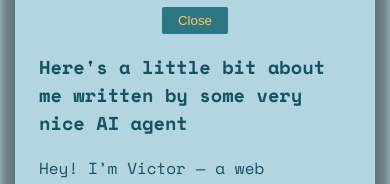
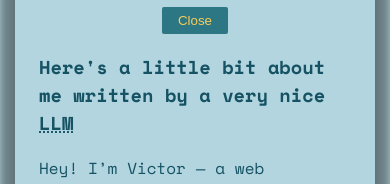
Before and after one commit to juaniquillo/juaniquillo.com, a website built with Vite: page src/index.html in a window 390 px wide. Both pictures are taken after a click on the button "About". Shown: the part 64-248 px from the top of the page. Built offline with nearby package versions, Linux system fonts and the light colour scheme.

Commit message:
feat: minor fixes

```diff
--- a/src/assets/style.css
+++ b/src/assets/style.css
@@ -43,6 +43,12 @@ a {
 }
 a:hover, a:focus-visible {
     text-decoration-color: transparent;
+}
+
+abbr {
+    text-decoration: underline dotted var(--primary-color);
+    cursor: help;
+    font-weight: 700;
 }
 
 nav ul {
@@ -94,7 +100,7 @@ nav .btn {
         fill: var(--button-text);
     }
     @media screen and (max-width: 600px) {
-        font-size: 1.2rem;
+        font-size: 1rem;
         svg {
             width: 25px;
             height: 25px;
--- a/src/index.html
+++ b/src/index.html
@@ -56,7 +56,7 @@
                 <button class="close">Close</button>
             </div>
             <div class="dialog-body">
-                <h3>Here's a little bit about me written by some very nice AI agent</h3>
+                <h3>Here's a little bit about me written by a very nice <abbr title="Large Language Model">LLM</abbr></h3>
 
                 <p>Hey! I’m Victor — a web developer who’s been mixing creativity and code since dial‑up was still a
                     thing. I started out as an illustrator, fell head‑first into web development, and never looked back.
```
